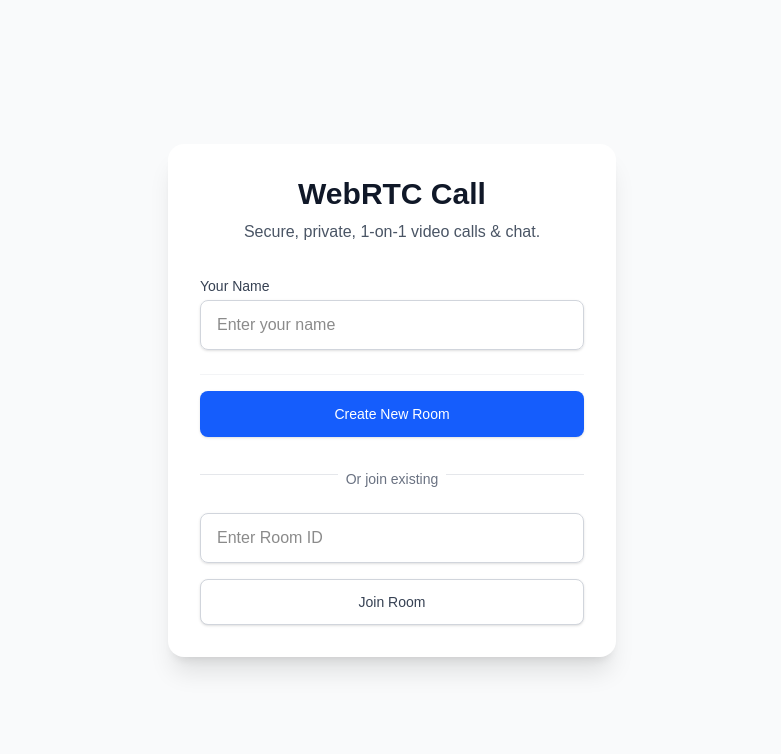
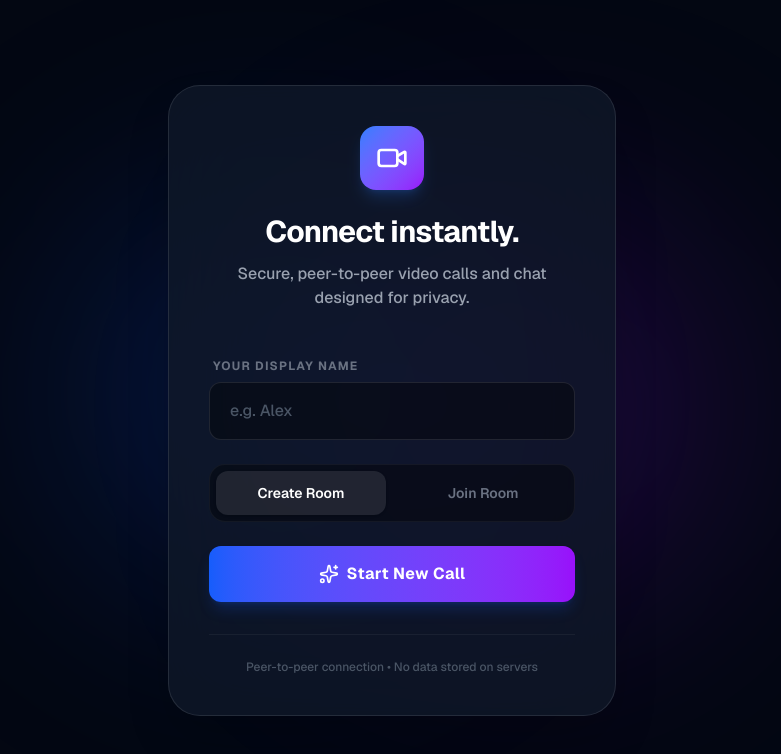
Before and after one commit to shivaprakash665/vdocall-chatapp, a Next.js app: page / in a window 1280 px wide. Shown: the top 754 px of the page, without its empty margins (248-1029 px from the left). Built offline with nearby package versions, Linux system fonts and the light colour scheme.

Commit message:
feat: Implement core WebRTC video conferencing with dynamic room pages, chat, and media controls.

```diff
--- a/src/app/page.tsx
+++ b/src/app/page.tsx
@@ -3,84 +3,136 @@
 import { useState } from 'react';
 import { useRouter } from 'next/navigation';
 import { v4 as uuidv4 } from 'uuid';
+import { motion } from 'framer-motion';
+import { Video, Users, ArrowRight, Sparkles } from 'lucide-react';
 
 export default function LandingPage() {
   const [name, setName] = useState('');
   const [roomId, setRoomId] = useState('');
+  const [isJoining, setIsJoining] = useState(false);
   const router = useRouter();
 
   const handleCreateRoom = () => {
-    if (!name) return alert('Please enter your name');
+    if (!name.trim()) return alert('Please enter your name');
     const newRoomId = uuidv4();
-    router.push(`/room/${newRoomId}?name=${encodeURIComponent(name)}`);
+    router.push(`/room/${newRoomId}?name=${encodeURIComponent(name.trim())}`);
   };
 
   const handleJoinRoom = (e: React.FormEvent) => {
     e.preventDefault();
-    if (!name || !roomId) return alert('Please enter name and room ID');
-    router.push(`/room/${roomId}?name=${encodeURIComponent(name)}`);
+    if (!name.trim() || !roomId.trim()) return alert('Please enter your name and a Room ID');
+    router.push(`/room/${roomId.trim()}?name=${encodeURIComponent(name.trim())}`);
   };
 
   return (
-    <main className="min-h-screen flex items-center justify-center bg-gray-50 p-4">
-      <div className="max-w-md w-full bg-white rounded-2xl shadow-xl p-8 space-y-8">
-        <div className="text-center">
-          <h1 className="text-3xl font-bold text-gray-900">WebRTC Call</h1>
-          <p className="mt-2 text-gray-600">Secure, private, 1-on-1 video calls & chat.</p>
+    <main className="min-h-screen flex items-center justify-center bg-gray-950 p-4 font-sans selection:bg-blue-500/30 relative overflow-hidden">
+      {/* Background Effects */}
+      <div className="absolute top-1/4 left-1/4 w-96 h-96 bg-blue-600/20 rounded-full blur-[120px] pointer-events-none" />
+      <div className="absolute bottom-1/4 right-1/4 w-96 h-96 bg-purple-600/20 rounded-full blur-[120px] pointer-events-none" />
+
+      <motion.div
+        initial={{ opacity: 0, y: 20 }}
+        animate={{ opacity: 1, y: 0 }}
+        transition={{ duration: 0.6, ease: "easeOut" }}
+        className="max-w-md w-full bg-gray-900/80 backdrop-blur-2xl rounded-[2rem] shadow-2xl p-8 md:p-10 space-y-8 border border-white/10 relative z-10"
+      >
+        <div className="text-center space-y-3">
+          <motion.div
+            initial={{ scale: 0.8, opacity: 0 }}
+            animate={{ scale: 1, opacity: 1 }}
+            transition={{ delay: 0.2, type: "spring" }}
+            className="w-16 h-16 bg-gradient-to-br from-blue-500 to-purple-600 rounded-2xl mx-auto flex items-center justify-center shadow-lg shadow-blue-500/20 mb-6"
+          >
+            <Video className="w-8 h-8 text-white" />
+          </motion.div>
+          <h1 className="text-3xl font-bold text-white tracking-tight">Connect instantly.</h1>
+          <p className="text-gray-400 font-medium">Secure, peer-to-peer video calls and chat designed for privacy.</p>
         </div>
 
-        <div className="space-y-6">
-          <div>
-            <label htmlFor="name" className="block text-sm font-medium text-gray-700">
-              Your Name
+        <div className="space-y-6 pt-4">
+          <div className="space-y-2">
+            <label htmlFor="name" className="block text-xs font-bold text-gray-500 uppercase tracking-widest pl-1">
+              Your Display Name
             </label>
             <input
               type="text"
               id="name"
               value={name}
               onChange={(e) => setName(e.target.value)}
-              className="mt-1 block w-full px-4 py-3 rounded-lg border border-gray-300 shadow-sm focus:ring-blue-500 focus:border-blue-500 transition-colors"
-              placeholder="Enter your name"
+              className="w-full px-5 py-4 bg-black/40 border border-white/10 rounded-xl text-white placeholder-gray-600 focus:outline-none focus:border-blue-500 focus:ring-1 focus:ring-blue-500 transition-all font-medium"
+              placeholder="e.g. Alex"
+              autoComplete="off"
             />
           </div>
 
-          <div className="pt-4 border-t border-gray-100">
+          <div className="grid grid-cols-2 gap-3 p-1.5 bg-black/40 rounded-2xl border border-white/5">
             <button
-              onClick={handleCreateRoom}
-              className="w-full flex justify-center py-3 px-4 border border-transparent rounded-lg shadow-sm text-sm font-medium text-white bg-blue-600 hover:bg-blue-700 focus:outline-none focus:ring-2 focus:ring-offset-2 focus:ring-blue-500 transition-colors"
+              onClick={() => setIsJoining(false)}
+              className={`py-3 rounded-xl text-sm font-semibold transition-all ${!isJoining ? 'bg-white/10 text-white shadow-sm' : 'text-gray-500 hover:text-gray-300 hover:bg-white/5'}`}
             >
-              Create New Room
+              Create Room
+            </button>
+            <button
+              onClick={() => setIsJoining(true)}
+              className={`py-3 rounded-xl text-sm font-semibold transition-all ${isJoining ? 'bg-white/10 text-white shadow-sm' : 'text-gray-500 hover:text-gray-300 hover:bg-white/5'}`}
+            >
+              Join Room
             </button>
           </div>
 
-          <div className="relative pt-2">
-            <div className="absolute inset-0 flex items-center" aria-hidden="true">
-              <div className="w-full border-t border-gray-200"></div>
-            </div>
-            <div className="relative flex justify-center text-sm">
-              <span className="px-2 bg-white text-gray-500">Or join existing</span>
-            </div>
-          </div>
+          {isJoining ? (
+            <motion.form
+              initial={{ opacity: 0, height: 0 }}
+              animate={{ opacity: 1, height: 'auto' }}
+              onSubmit={handleJoinRoom}
+              className="space-y-4"
+            >
+              <div className="space-y-2">
+                <label htmlFor="roomId" className="block text-xs font-bold text-gray-500 uppercase tracking-widest pl-1">
+                  Room ID
+                </label>
+                <input
+                  type="text"
+                  id="roomId"
+                  value={roomId}
+                  onChange={(e) => setRoomId(e.target.value)}
+                  className="w-full px-5 py-4 bg-black/40 border border-white/10 rounded-xl text-white placeholder-gray-600 focus:outline-none focus:border-blue-500 focus:ring-1 focus:ring-blue-500 transition-all font-mono text-sm"
+                  placeholder="Paste ID here"
+                  autoComplete="off"
+                />
+              </div>
+              <motion.button
+                whileHover={{ scale: 1.02 }}
+                whileTap={{ scale: 0.98 }}
+                type="submit"
+                className="w-full py-4 rounded-xl bg-gradient-to-r from-blue-600 to-blue-700 text-white font-bold tracking-wide shadow-lg shadow-blue-600/20 hover:shadow-blue-600/40 transition-all flex items-center justify-center space-x-2"
+              >
+                <span>Join Call</span>
+                <ArrowRight className="w-5 h-5" />
+              </motion.button>
+            </motion.form>
+          ) : (
+            <motion.div
+              initial={{ opacity: 0, height: 0 }}
+              animate={{ opacity: 1, height: 'auto' }}
+            >
+              <motion.button
+                whileHover={{ scale: 1.02 }}
+                whileTap={{ scale: 0.98 }}
+                onClick={handleCreateRoom}
+                className="w-full py-4 rounded-xl bg-gradient-to-r from-blue-600 to-purple-600 text-white font-bold tracking-wide shadow-lg shadow-blue-600/20 hover:shadow-blue-600/40 transition-all flex items-center justify-center space-x-2"
+              >
+                <Sparkles className="w-5 h-5" />
+                <span>Start New Call</span>
+              </motion.button>
+            </motion.div>
+          )}
+        </div>
 
-          <form onSubmit={handleJoinRoom} className="space-y-4">
-            <div>
-              <input
-                type="text"
-                value={roomId}
-                onChange={(e) => setRoomId(e.target.value)}
-                className="block w-full px-4 py-3 rounded-lg border border-gray-300 shadow-sm focus:ring-blue-500 focus:border-blue-500 transition-colors"
-                placeholder="Enter Room ID"
-              />
-            </div>
-            <button
-              type="submit"
-              className="w-full flex justify-center py-3 px-4 border border-gray-300 rounded-lg shadow-sm text-sm font-medium text-gray-700 bg-white hover:bg-gray-50 focus:outline-none focus:ring-2 focus:ring-offset-2 focus:ring-blue-500 transition-colors"
-            >
-              Join Room
-            </button>
-          </form>
-        </div>
-      </div>
+        <p className="text-center text-xs font-medium text-gray-600 pt-6 border-t border-white/5">
+          Peer-to-peer connection • No data stored on servers
+        </p>
+      </motion.div>
     </main>
   );
 }
--- a/src/components/Chat.tsx
+++ b/src/components/Chat.tsx
@@ -157,7 +157,7 @@ export default function Chat({ messages, onSendMessage, onSendFile }: ChatProps)
                             value={input}
                             onChange={(e) => setInput(e.target.value)}
                             placeholder="Write a message..."
-                            className="flex-1 min-w-0 px-5 py-4 bg-gray-50 hover:bg-gray-100 focus:bg-white rounded-2xl text-[15px] border-2 border-transparent focus:border-blue-500 transition-all outline-none shadow-inner"
+                            className="flex-1 min-w-0 px-5 py-4 bg-gray-50 hover:bg-gray-100 focus:bg-white rounded-2xl text-[15px] border-2 border-transparent focus:border-blue-500 transition-all outline-none shadow-inner text-gray-900 placeholder-gray-400"
                         />
                         <motion.button
                             whileHover={{ scale: 1.05 }}
```
Also changed, not shown: src/app/room/[id]/page.tsx (+17 -0 lines).
